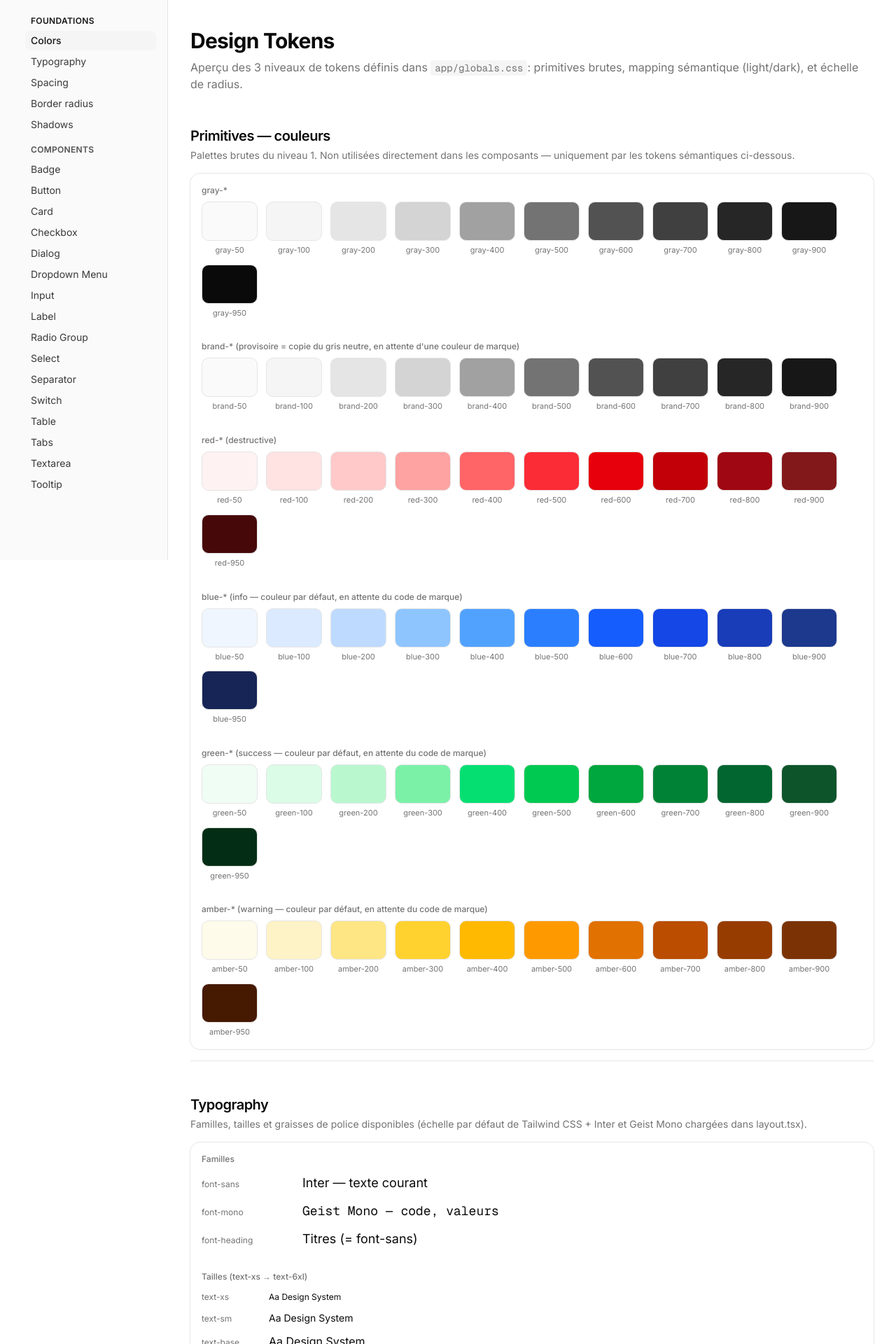
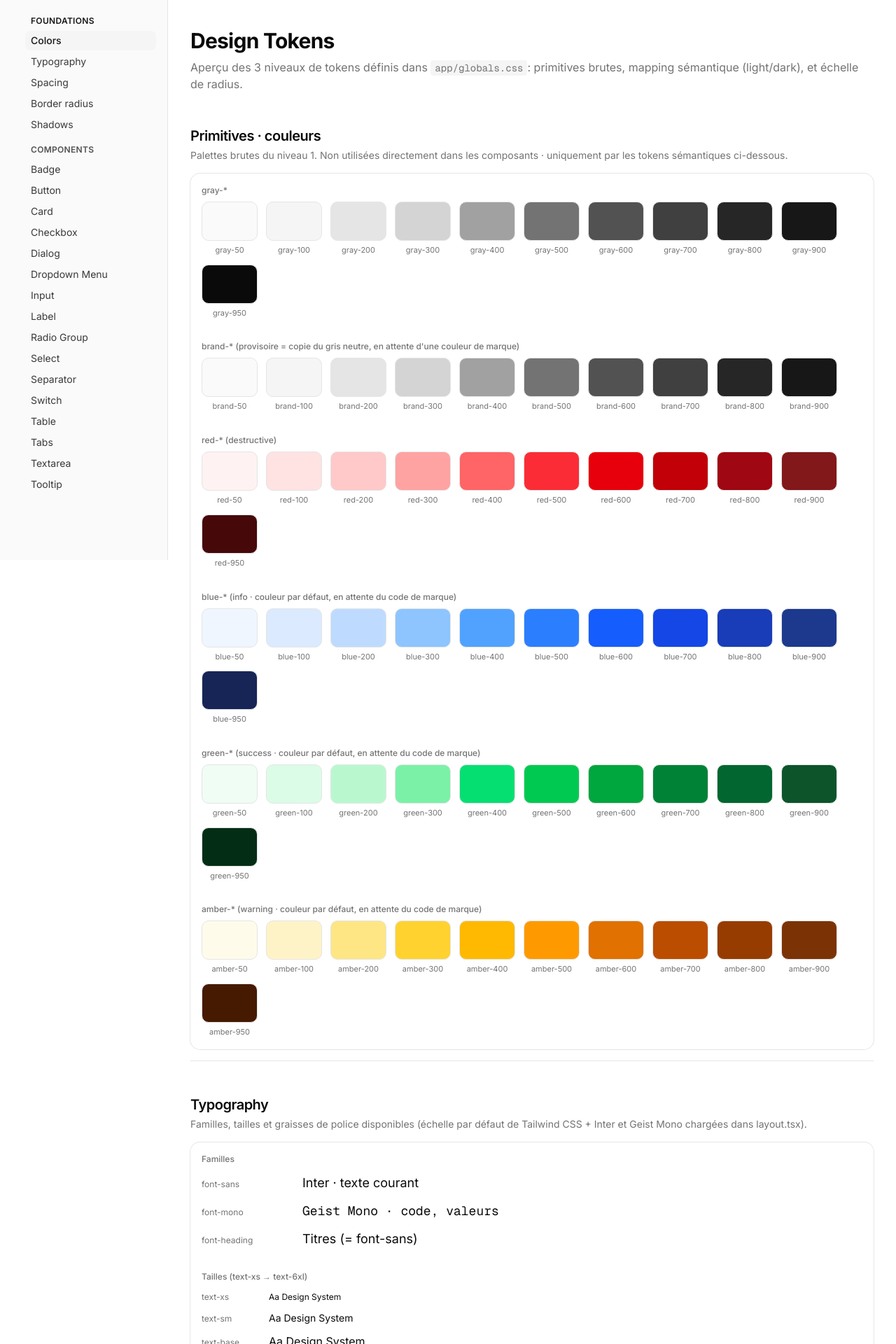
Before and after one commit to Clement-rnd/design-system-test, a Next.js app: page /showcase/tokens in a window 1280 px wide. Shown: the top 1920 px of the page at 70% size. Built offline with nearby package versions, Linux system fonts and the light colour scheme; some icons are missing.

Commit message:
Remplace les tirets cadratins par · dans le code et les libellés

```diff
--- a/app/showcase/tokens/page.tsx
+++ b/app/showcase/tokens/page.tsx
@@ -43,8 +43,8 @@ const STATUS_BADGES = [
 ]
 
 const FONT_FAMILIES = [
-  { name: "font-sans", var: "--font-sans", sample: "Inter — texte courant" },
-  { name: "font-mono", var: "--font-geist-mono", sample: "Geist Mono — code, valeurs" },
+  { name: "font-sans", var: "--font-sans", sample: "Inter · texte courant" },
+  { name: "font-mono", var: "--font-geist-mono", sample: "Geist Mono · code, valeurs" },
   { name: "font-heading", var: "--font-heading", sample: "Titres (= font-sans)" },
 ]
 
@@ -194,8 +194,8 @@ export default function TokensPage() {
 
         <Section
           id="colors"
-          title="Primitives — couleurs"
-          description="Palettes brutes du niveau 1. Non utilisées directement dans les composants — uniquement par les tokens sémantiques ci-dessous."
+          title="Primitives · couleurs"
+          description="Palettes brutes du niveau 1. Non utilisées directement dans les composants · uniquement par les tokens sémantiques ci-dessous."
         >
           <div className="space-y-8">
             <ColorScale label="gray-*" prefix="gray" steps={GRAY_STEPS} />
@@ -206,17 +206,17 @@ export default function TokensPage() {
             />
             <ColorScale label="red-* (destructive)" prefix="red" steps={RED_STEPS} />
             <ColorScale
-              label="blue-* (info — couleur par défaut, en attente du code de marque)"
+              label="blue-* (info · couleur par défaut, en attente du code de marque)"
               prefix="blue"
               steps={BLUE_STEPS}
             />
             <ColorScale
-              label="green-* (success — couleur par défaut, en attente du code de marque)"
+              label="green-* (success · couleur par défaut, en attente du code de marque)"
               prefix="green"
               steps={GREEN_STEPS}
             />
             <ColorScale
-              label="amber-* (warning — couleur par défaut, en attente du code de marque)"
+              label="amber-* (warning · couleur par défaut, en attente du code de marque)"
               prefix="amber"
               steps={AMBER_STEPS}
             />
@@ -309,7 +309,7 @@ export default function TokensPage() {
         </Section>
 
         <Section
-          title="Sémantique — light"
+          title="Sémantique · light"
           description="Tokens consommés par les composants shadcn, en thème clair. Chaque swatch référence une primitive via var(). info/success/warning : couleurs par défaut en attendant les codes de la marque."
         >
           <div className="space-y-6">
@@ -334,7 +334,7 @@ export default function TokensPage() {
         </Section>
 
         <Section
-          title="Sémantique — dark"
+          title="Sémantique · dark"
           description="Les mêmes tokens sémantiques, recalculés en thème sombre (classe .dark)."
         >
           <div className="dark grid grid-cols-2 gap-4 rounded-lg bg-background p-4 sm:grid-cols-3 md:grid-cols-4">
@@ -370,7 +370,7 @@ export default function TokensPage() {
             <div className="grid grid-cols-2 gap-6">
               <div>
                 <p className="mb-2 text-xs font-medium text-muted-foreground">
-                  Sidebar — light
+                  Sidebar · light
                 </p>
                 <div className="grid grid-cols-2 gap-3">
                   {SIDEBAR_TOKENS.map((t) => (
@@ -380,7 +380,7 @@ export default function TokensPage() {
               </div>
               <div className="dark rounded-lg bg-background p-4">
                 <p className="mb-2 text-xs font-medium text-muted-foreground">
-                  Sidebar — dark
+                  Sidebar · dark
                 </p>
                 <div className="grid grid-cols-2 gap-3">
                   {SIDEBAR_TOKENS.map((t) => (
```
Also changed, not shown: app/globals.css (+4 -4 lines).
